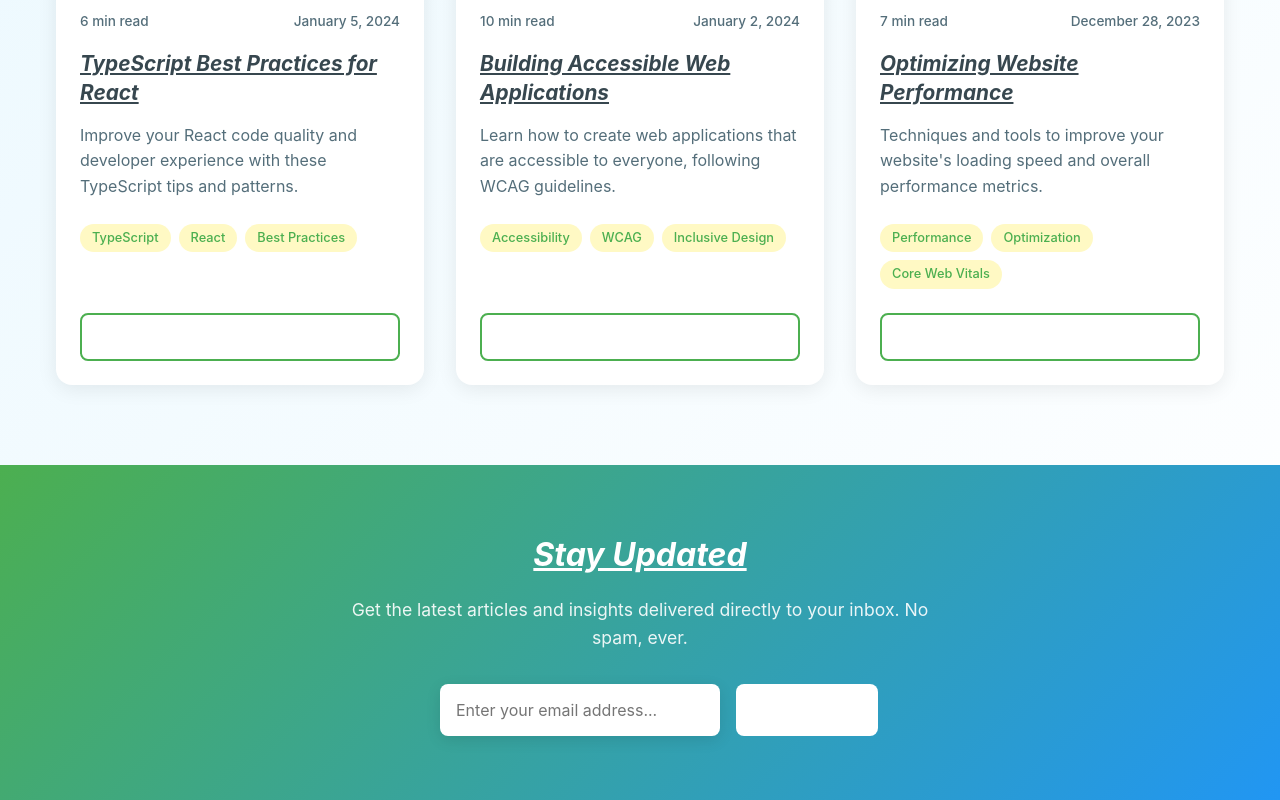
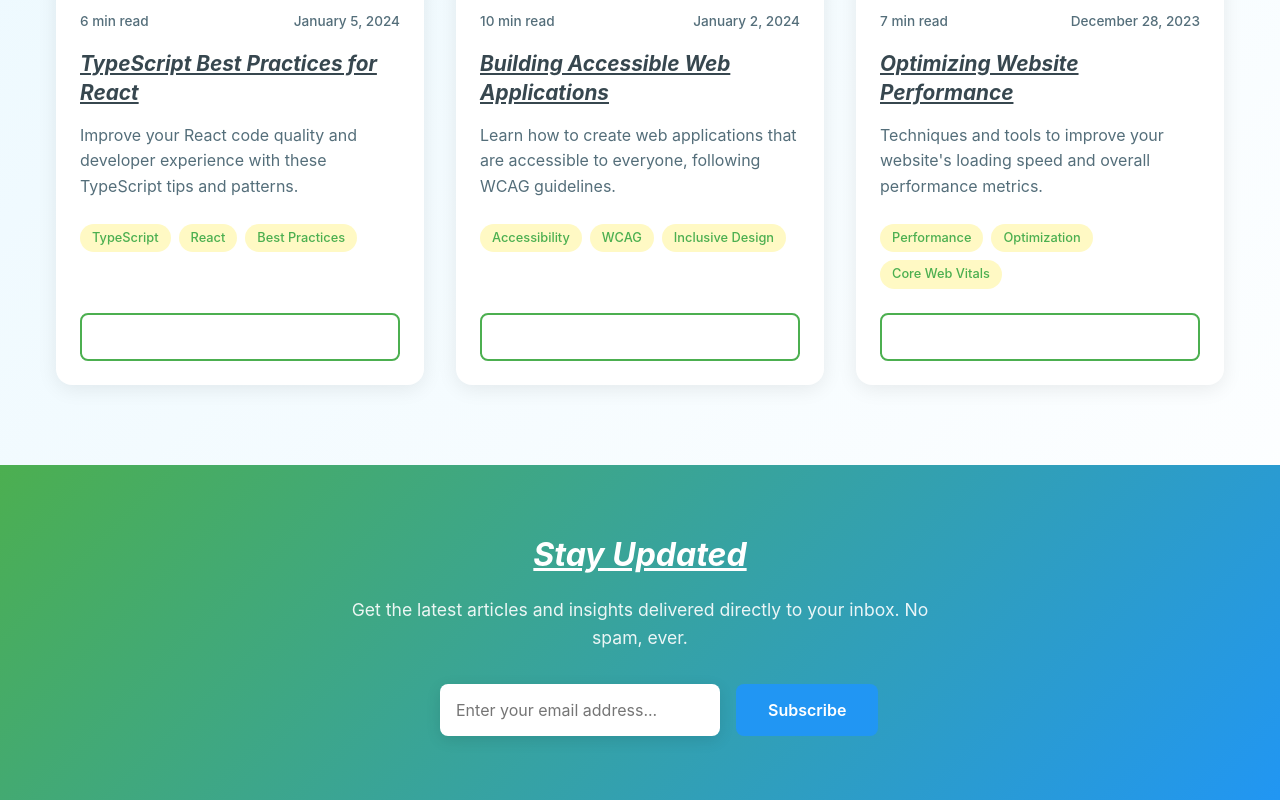
Before and after one commit to catbarber/chris-feveck, a React (Vite) app: page /blog in a window 1280 px wide. Shown: the part 1679-2479 px from the top of the page. Built offline with nearby package versions, Linux system fonts and the light colour scheme; the HTML template or start-up script is replaced by a standard one.

Commit message:
Update BlogPage.css

```diff
--- a/src/pages/BlogPage.css
+++ b/src/pages/BlogPage.css
@@ -442,8 +442,8 @@
 }
 
 .newsletter-btn {
-  background: var(--spring-white);
-  color: var(--spring-primary);
+  background: var(--spring-accent);
+  color: var(--spring-white);
   border: none;
   padding: 1rem 2rem;
   border-radius: 8px;
```
